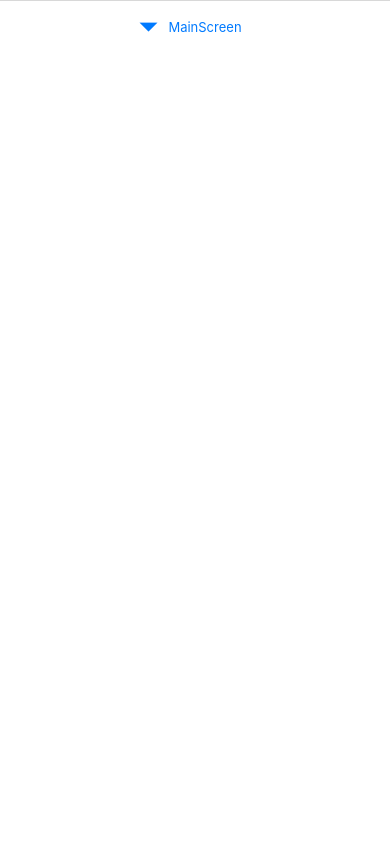
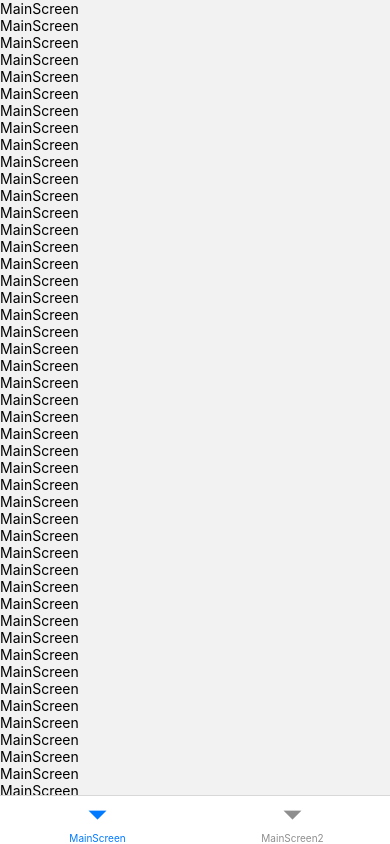
Before and after one commit to codpen/Football_fixture_result_native, a React Native app: screen /MainScreen in a window 390 px wide. Built offline with nearby package versions, Linux system fonts and the light colour scheme.

Commit message:
fix bottom tab nav by removing safeAreaView 📱 🔧

```diff
--- a/App.tsx
+++ b/App.tsx
@@ -8,12 +8,9 @@ import TabNavigator from './app/screens/tabs/TabNavigator';
 const App = () => {
   return (
     <NavigationContainer>
-      <SafeAreaView>
-        <StatusBar/>
-        <TabNavigator />
-      </SafeAreaView>
+      <StatusBar/>
+      <TabNavigator />
     </NavigationContainer>
-
   );
 };
 
--- a/app/screens/tabs/TabNavigator.tsx
+++ b/app/screens/tabs/TabNavigator.tsx
@@ -3,11 +3,12 @@ import MainScreen from './main/MainScreen';
 
 export default function TabNavigator() {
 
-    const Tab = createBottomTabNavigator();
+  const Tab = createBottomTabNavigator();
 
   return (
-    <Tab.Navigator>
+    <Tab.Navigator initialRouteName='MainScreen' screenOptions={{ headerShown: false }}>
       <Tab.Screen name='MainScreen' component={ MainScreen } />
+      <Tab.Screen name='MainScreen2' component={ MainScreen } />
     </Tab.Navigator>
   )
 }
--- a/app/screens/tabs/main/MainScreen.tsx
+++ b/app/screens/tabs/main/MainScreen.tsx
@@ -5,6 +5,52 @@ export default function MainScreen() {
   return (
     <MainScreenWrapper>
       <Text>MainScreen</Text>
+      <Text>MainScreen</Text>
+      <Text>MainScreen</Text>
+      <Text>MainScreen</Text>
+      <Text>MainScreen</Text>
+      <Text>MainScreen</Text>
+      <Text>MainScreen</Text>
+      <Text>MainScreen</Text>
+      <Text>MainScreen</Text>
+      <Text>MainScreen</Text>
+      <Text>MainScreen</Text>
+      <Text>MainScreen</Text>
+      <Text>MainScreen</Text>
+      <Text>MainScreen</Text>
+      <Text>MainScreen</Text>
+      <Text>MainScreen</Text>
+      <Text>MainScreen</Text>
+      <Text>MainScreen</Text>
+      <Text>MainScreen</Text>
+      <Text>MainScreen</Text>
+      <Text>MainScreen</Text>
+      <Text>MainScreen</Text>
+      <Text>MainScreen</Text>
+      <Text>MainScreen</Text>
+      <Text>MainScreen</Text>
+      <Text>MainScreen</Text>
+      <Text>MainScreen</Text>
+      <Text>MainScreen</Text>
+      <Text>MainScreen</Text>
+      <Text>MainScreen</Text>
+      <Text>MainScreen</Text>
+      <Text>MainScreen</Text>
+      <Text>MainScreen</Text>
+      <Text>MainScreen</Text>
+      <Text>MainScreen</Text>
+      <Text>MainScreen</Text>
+      <Text>MainScreen</Text>
+      <Text>MainScreen</Text>
+      <Text>MainScreen</Text>
+      <Text>MainScreen</Text>
+      <Text>MainScreen</Text>
+      <Text>MainScreen</Text>
+      <Text>MainScreen</Text>
+      <Text>MainScreen</Text>
+      <Text>MainScreen</Text>
+      <Text>MainScreen</Text>
+      <Text>MainScreen</Text>
     </MainScreenWrapper>
   )
 }
--- a/app/screens/tabs/main/styles/Styles.ts
+++ b/app/screens/tabs/main/styles/Styles.ts
@@ -2,5 +2,5 @@ import { ScrollView } from "react-native";
 import styled from "styled-components";
 
 export const MainScreenWrapper = styled(ScrollView)`
-
+    padding: 5px;
 `
```
